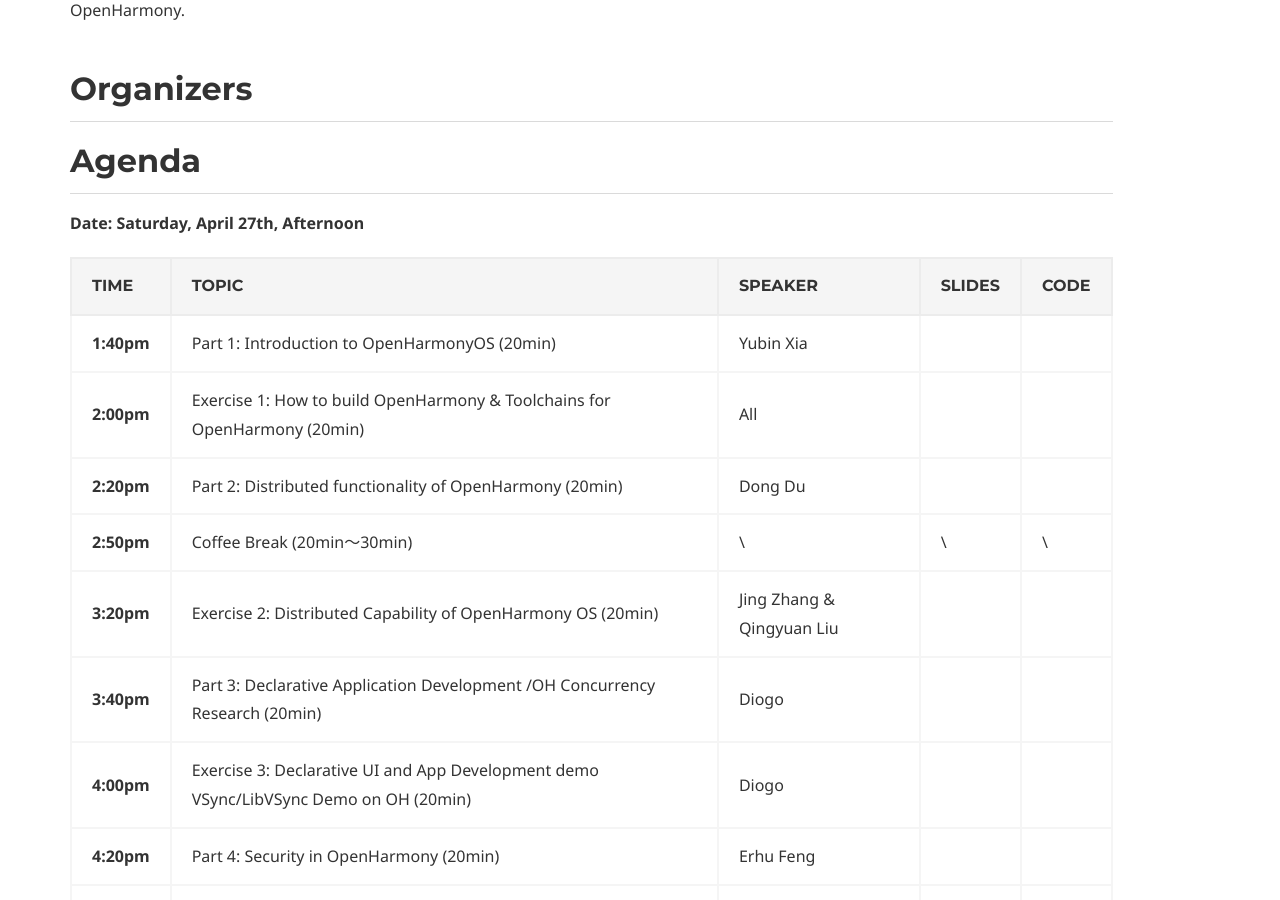
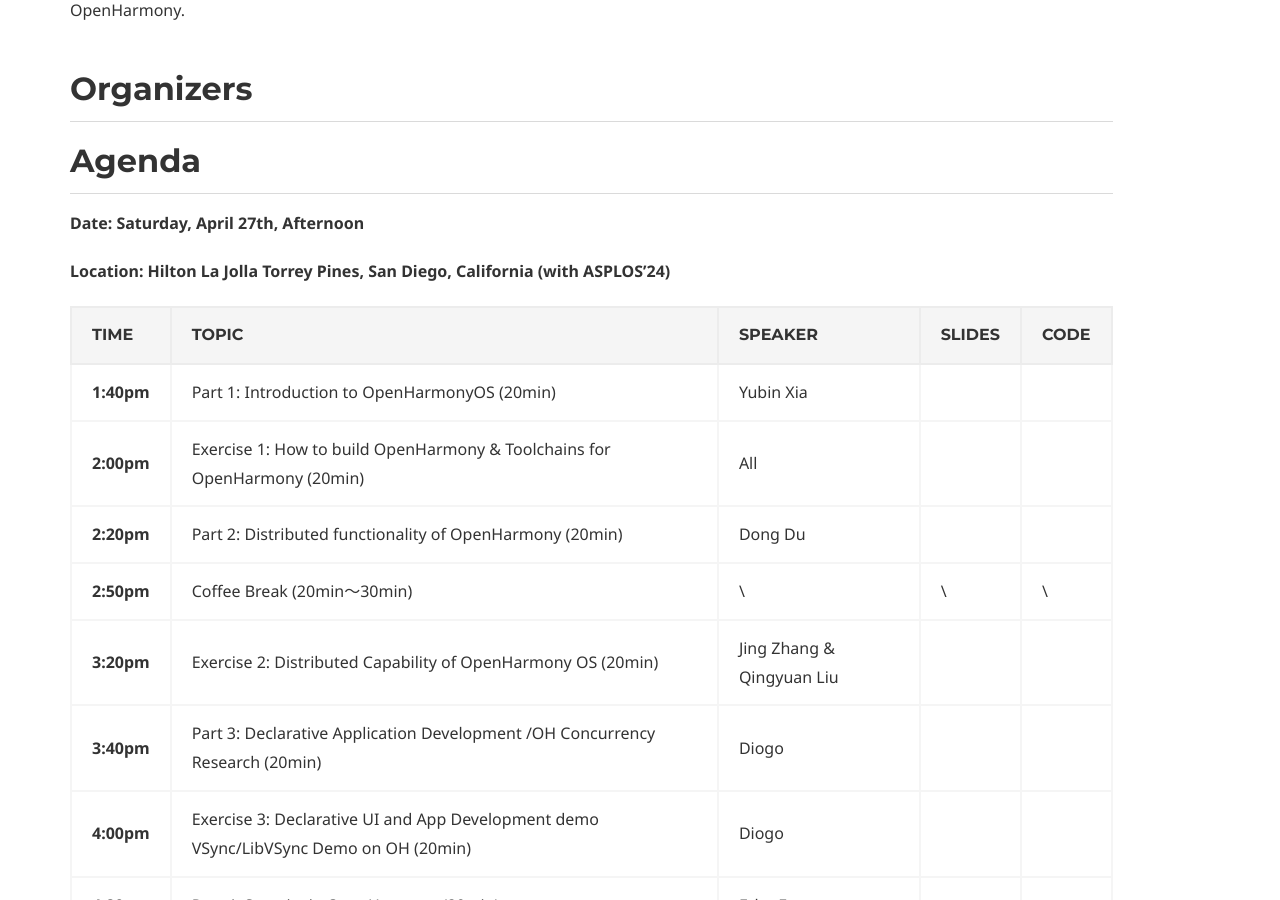
Before and after one commit to openharmony-research/openharmony-research.github.io, a Jekyll site: the page built from tutorial.md, in a window 1280 px wide and 900 px high, scrolled down 1511 px. Built offline with Jekyll 4.4.1, drawn with Linux system fonts in a browser that asks for light colours; some web fonts are replaced.

Commit message:
tutorial: update location
Signed-off-by: Dong Du <Dd_nirvana@sjtu.edu.cn>

```diff
--- a/tutorial.md
+++ b/tutorial.md
@@ -53,6 +53,8 @@
 
 **Date: Saturday, April 27th, Afternoon**
 
+**Location: Hilton La Jolla Torrey Pines, San Diego, California (with ASPLOS'24)**
+
 
 | Time   | Topic                                                        | Speaker              | Slides | Code |
 |--------|--------------------------------------------------------------|----------------------|-------------|--------|
```
